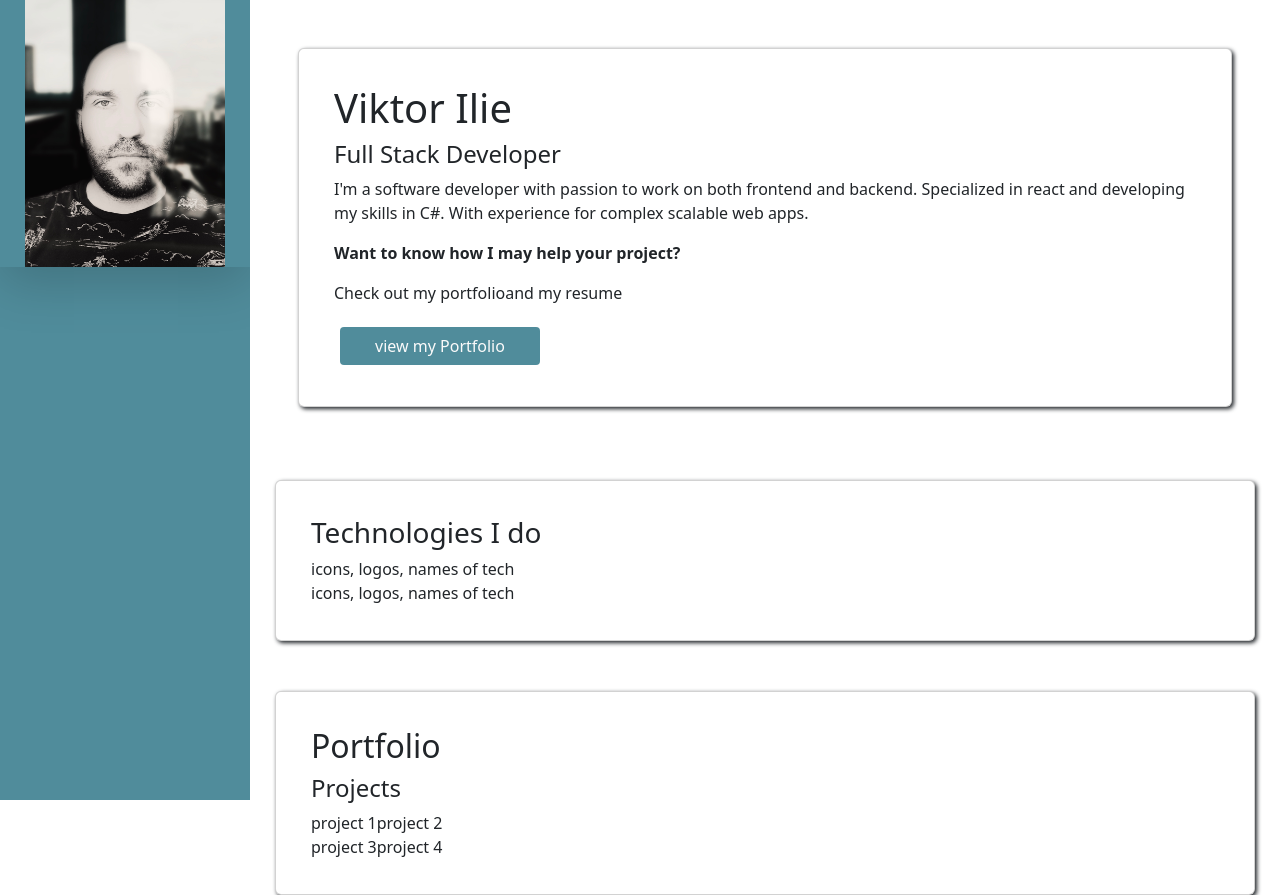
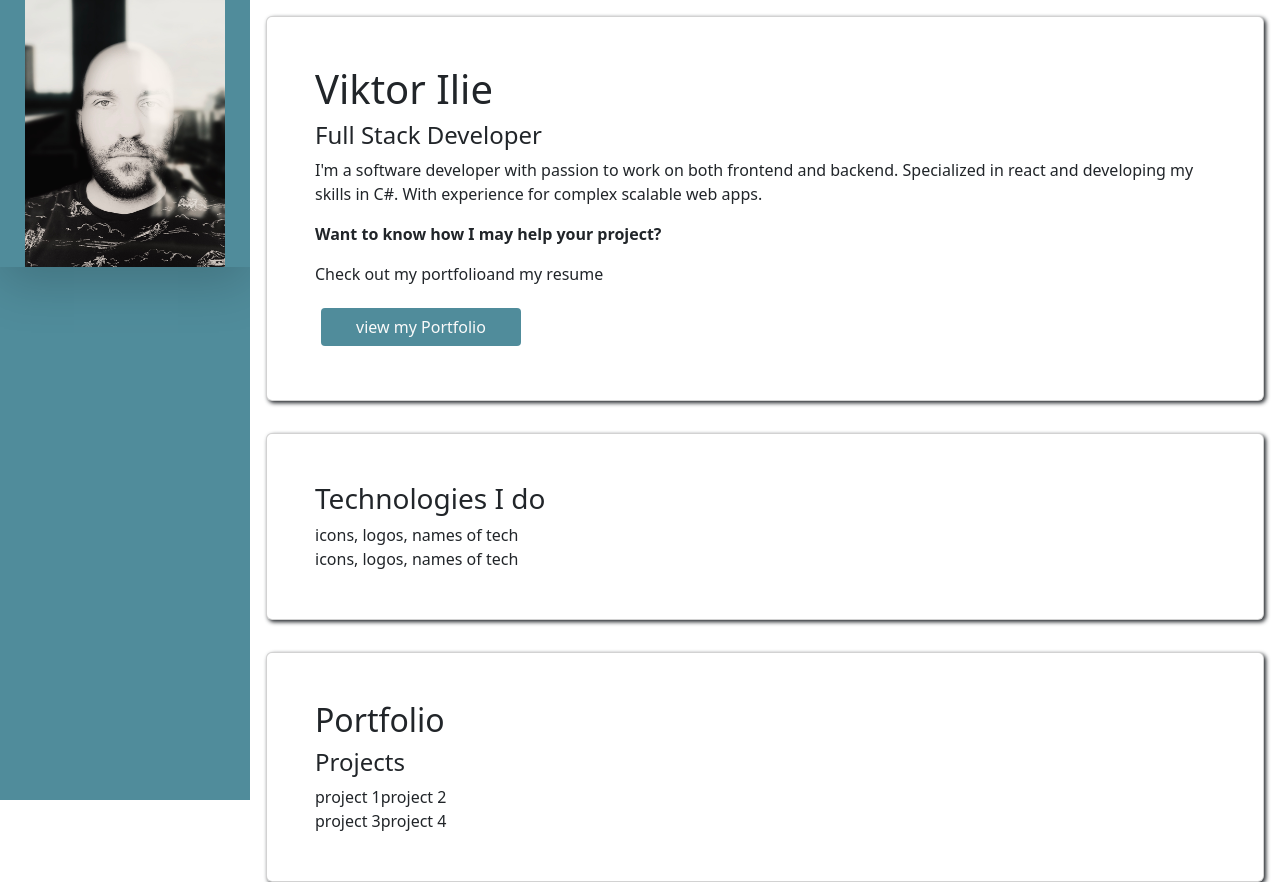
Before and after one commit to viktorilie/PortfolioRedesign, a React (Vite) app: page / in a window 1280 px wide. Built offline with nearby package versions, Linux system fonts and the light colour scheme.

Commit message:
card component

```diff
--- a/src/App.tsx
+++ b/src/App.tsx
@@ -13,7 +13,7 @@ function App() {
 
         {/* main section */}
         <div id="technologies" className=" d-flex flex-column main-section">
-          <div className="card d-flex  m-5">
+          <div className="card d-flex m-3 p-5">
             <h1>Viktor Ilie</h1>
             <h4>Full Stack Developer</h4>
             <p className="">
@@ -29,12 +29,12 @@ function App() {
               <button className="btn-portfolio">view my Portfolio</button>
             </div>
           </div>
-          <div className="card">
+          <div className="card d-flex m-3 p-5">
             <h3>Technologies I do</h3>
             <div className="d-flex flex-row">icons, logos, names of tech</div>
             <div className="d-flex flex-row">icons, logos, names of tech</div>
           </div>
-          <div className="card">
+          <div className="card d-flex m-3 p-5">
             <h2>Portfolio</h2>
             <h4>Projects</h4>
             <div className="d-flex flex-row">
```
Also changed, not shown: src/components/Card.tsx (added, +20 -0 lines), src/components/Card.css (added).
